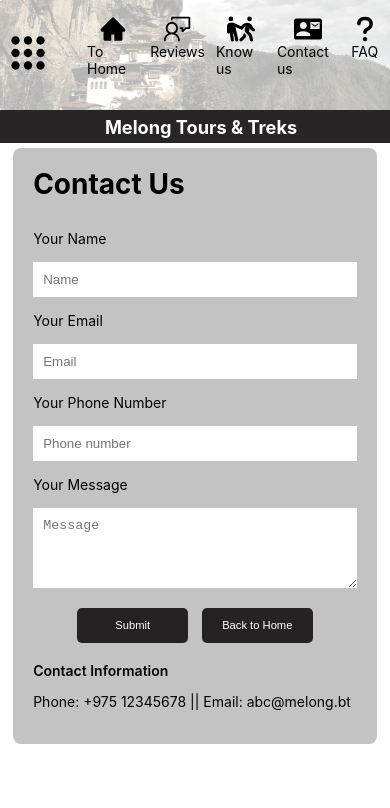
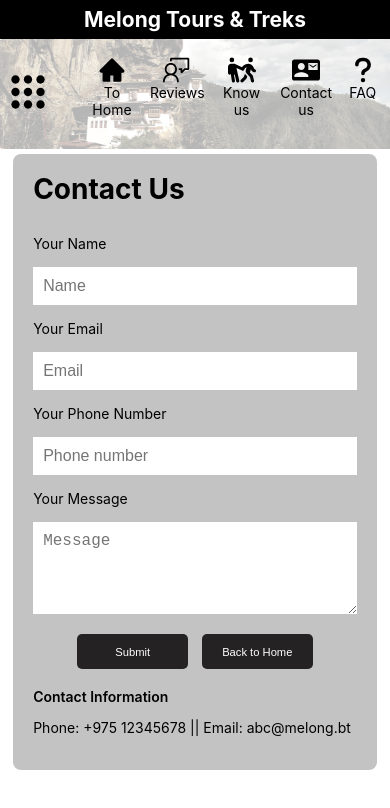
Before and after one commit to Lekden/melong, a React (Create React App) app: page /melong/contactUs in a window 390 px wide. Shown: the top 808 px of the page. Built offline with nearby package versions, Linux system fonts and the light colour scheme.

Commit message:
email api added- home remediated

```diff
--- a/src/components/Banner.css
+++ b/src/components/Banner.css
@@ -274,6 +274,7 @@
     /* Heading styles */
     .heading {
         display: none;
+
     }
 
 
@@ -296,10 +297,13 @@
         color: black;
         /* no quotes */
         display: flex;
+        text-align: center;
+        text-decoration: none;
+        flex-direction: column;
+        align-items: center;
 
-        align-items: right;
-        text-decoration: none;
         border-radius: 3px;
+        padding: 5px;
     }
 
     .nav-button {
@@ -437,11 +441,21 @@
     }
 
     .headingmobile {
+        text-align: center;
         display: block;
+        margin: 0;
+        /* Remove all default margin */
+        padding: 0.5rem 0;
+        /* Optional: Add controlled spacing if needed */
+        font-size: 1.5rem;
+        background: black;
         color: white;
-        font-size: 1.3rem;
-        margin-right: 2rem;
+    }
+
+    .navigation {
+        display: none;
     }
 
 
+
 }
--- a/src/components/Banner.js
+++ b/src/components/Banner.js
@@ -12,6 +12,8 @@ export default function Banner() {
     const navigate = useNavigate(); // Initialize the navigate function
 
     return (
+        <>
+            <h1 className="headingmobile">Melong Tours & Treks</h1>
             <div className="wrapper">
                 <div className="banner">
                     <div className="banner-background"></div>
@@ -49,8 +51,7 @@ export default function Banner() {
                         </div>
                     </div>
                 </div>
-            <div iv className="navigation">
-                <h1 className="headingmobile">Melong Tours & Treks</h1>
+                <div className="navigation">
                     <div className="dropdown-container">
                         <div className="dropdown">
                             <button className="dropdown-btn">Services</button>
@@ -80,5 +81,6 @@ export default function Banner() {
                     </div>
                 </div>
             </div>
+        </>
     );
 }
--- a/src/components/contactUs.css
+++ b/src/components/contactUs.css
@@ -86,3 +86,7 @@
         width: 83%;
     }
 }
+
+.input-field {
+    font-size: 16px;
+}
--- a/src/components/contactUs.js
+++ b/src/components/contactUs.js
@@ -24,19 +24,18 @@ export default function ContactUs() {
             message: formData.message,
         };
 
-        // First email to site owner
+        // Send main email to site
         emailjs.send(serviceID, templateID, templateParams, publicKey)
             .then((response) => {
+                console.log('SUCCESS!', response.status, response.text);
+                alert("Your email has been sent successfully.");
 
-                console.log('SUCCESS!', response.status, response.text);
-                alert("You email has been sent successfully.")
-
-                // Now send auto-reply to user
                 const autoReplyParams = {
                     requestor: formData.requestor,
-                    email: formData.email
+                    email: formData.email,
                 };
 
+                // Send auto-reply to user
                 emailjs.send(serviceID, autoReplyTemplateID, autoReplyParams, publicKey)
                     .then((res) => {
                         console.log('Auto-reply sent:', res.text);
@@ -50,8 +49,13 @@ export default function ContactUs() {
             .catch((error) => {
                 console.error('Main email error:', error.text);
             });
+    }
 
-    }
+    const handleKeyDown = (e) => {
+        if (e.key === 'Enter') {
+            e.preventDefault();
+        }
+    };
 
     return (
         <div>
@@ -59,6 +63,7 @@ export default function ContactUs() {
             <div className='contactUs'>
                 <form onSubmit={handleSubmit}>
                     <h1 className="heading1">Contact Us</h1>
+
                     <label>Your Name</label>
                     <input
                         type="text"
@@ -66,7 +71,10 @@ export default function ContactUs() {
                         className="input-field"
                         value={formData.requestor}
                         onChange={(e) => setFormData({ ...formData, requestor: e.target.value })}
+                        onKeyDown={handleKeyDown}
+                        required
                     />
+
                     <label>Your Email</label>
                     <input
                         type="email"
@@ -74,7 +82,9 @@ export default function ContactUs() {
                         className="input-field"
                         value={formData.email}
                         onChange={(e) => setFormData({ ...formData, email: e.target.value })}
+                        required
                     />
+
                     <label>Your Phone Number</label>
                     <input
                         type="text"
@@ -83,6 +93,7 @@ export default function ContactUs() {
                         value={formData.phone}
                         onChange={(e) => setFormData({ ...formData, phone: e.target.value })}
                     />
+
                     <label>Your Message</label>
                     <textarea
                         placeholder="Message"
@@ -90,6 +101,7 @@ export default function ContactUs() {
                         rows="4"
                         value={formData.message}
                         onChange={(e) => setFormData({ ...formData, message: e.target.value })}
+                        required
                     ></textarea>
 
                     <div className='button-contactUs'>
@@ -108,5 +120,5 @@ export default function ContactUs() {
                 </div>
             </div>
         </div>
-    )
+    );
 }
```
Lines whose indentation alone changed are shown as unchanged.
